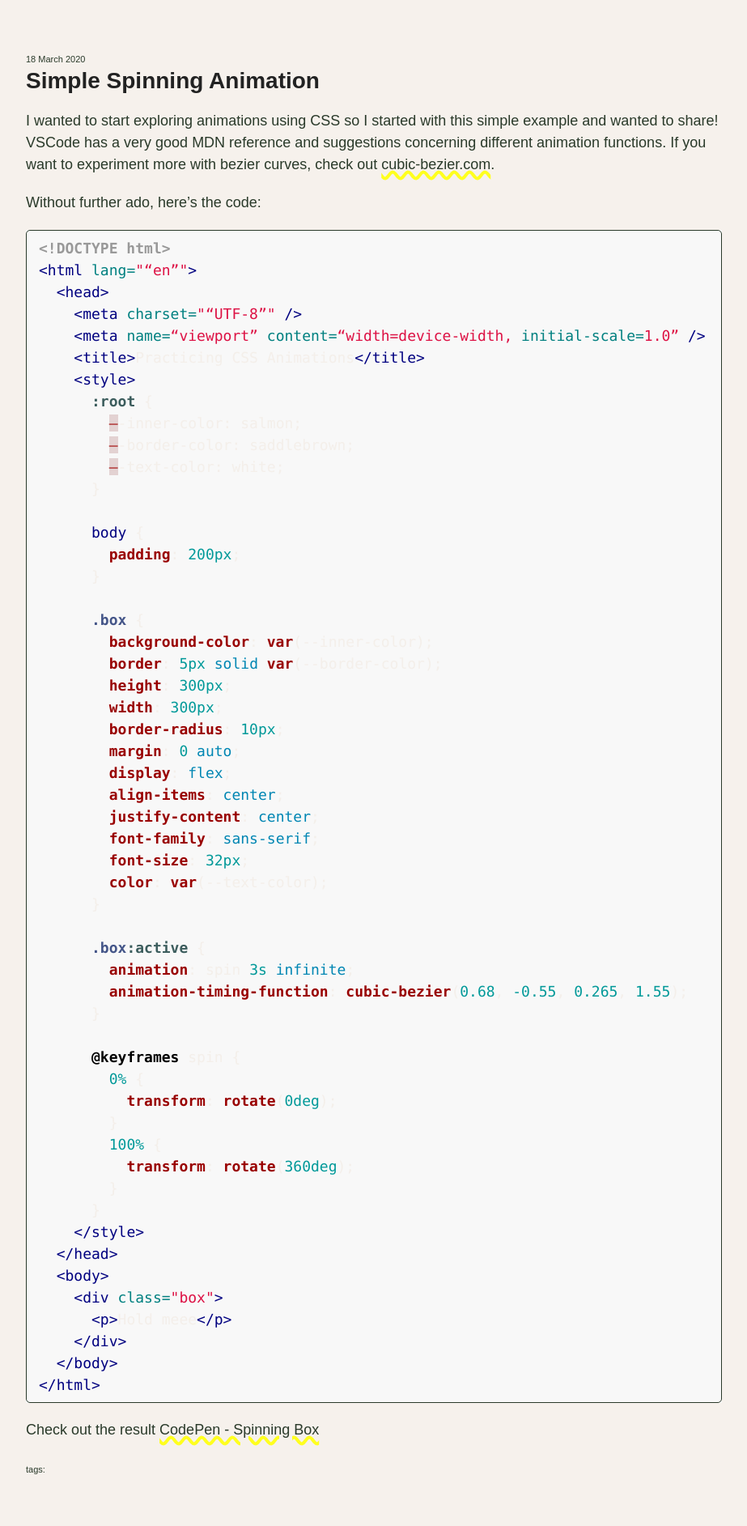
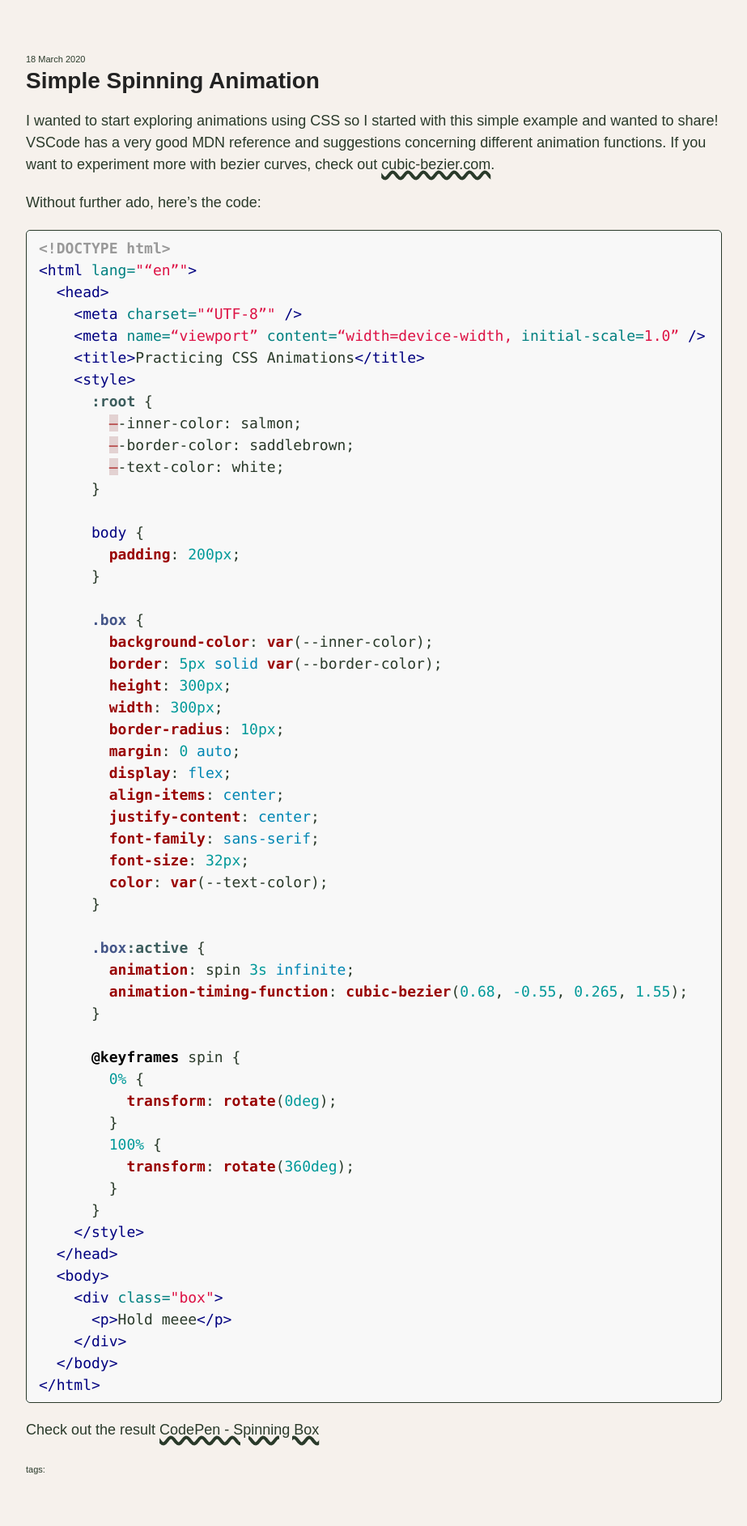
Before and after one commit to kristinamacekovic/new-web, a Jekyll site: the page built from _posts/2020-03-18-simple-spinning-animation.md, in a window 1280 px wide. Shown: the whole page at 81% size, without its empty margins (178-1101 px from the left). Built offline with Jekyll 4.4.1, drawn with Linux system fonts in a browser that asks for light colours; our own code applies the rules of GitHub Pages for plain Markdown files.

Commit message:
Change link colors

```diff
--- a/_sass/jekyll-theme-minimal.scss
+++ b/_sass/jekyll-theme-minimal.scss
@@ -64,7 +64,7 @@ a:hover,
 a:focus {
   color: var(--text-color);
   margin-bottom: -10px;
-  text-decoration-color: var(--accent-color);
+  text-decoration-color: green($color: #000000);
   text-decoration-style: wavy;
   text-decoration-line: underline;
   text-decoration-thickness: 0.2em;
@@ -97,7 +97,7 @@ code,
 pre {
   font-family: Monaco, Bitstream Vera Sans Mono, Lucida Console, Terminal,
     Consolas, Liberation Mono, DejaVu Sans Mono, Courier New, monospace;
-  color: var(--bckg-color);
+  color: var(--text-color);
 }
 
 pre {
```
